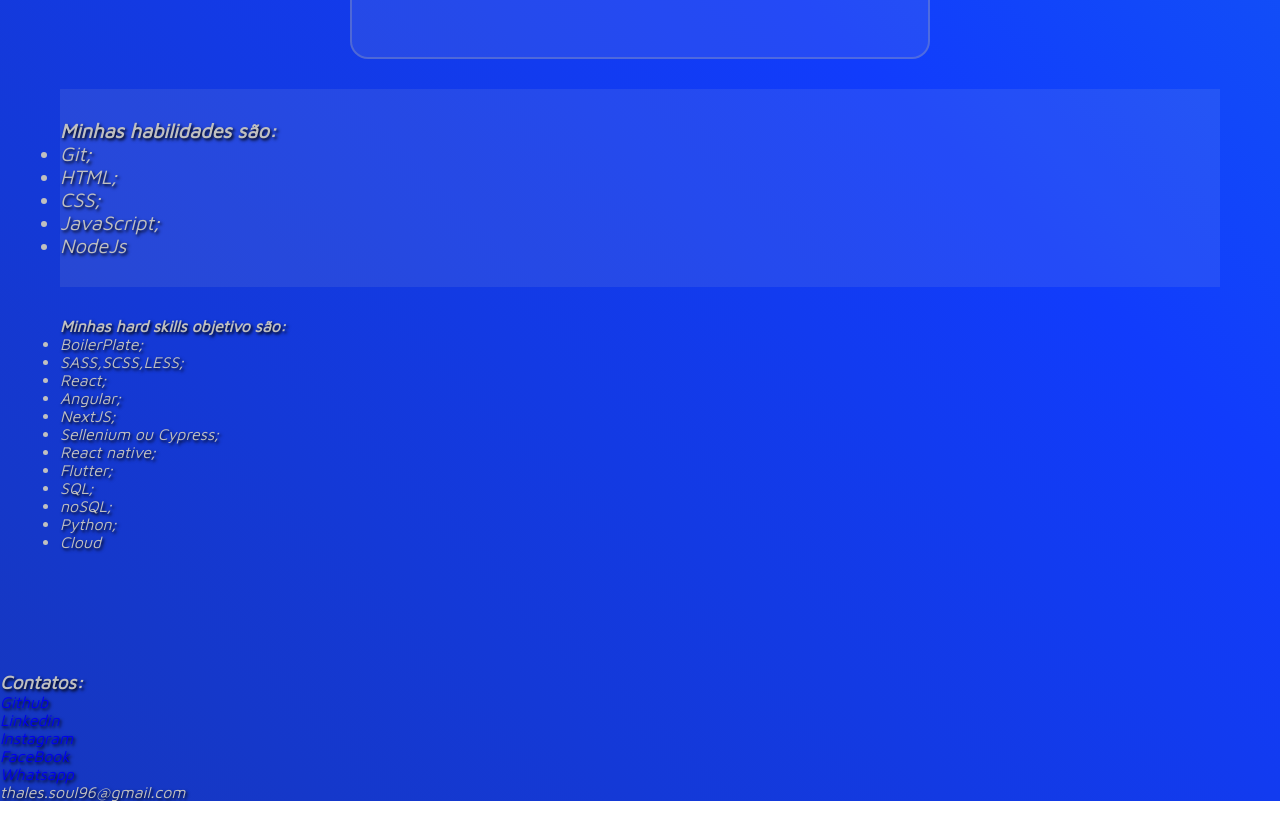
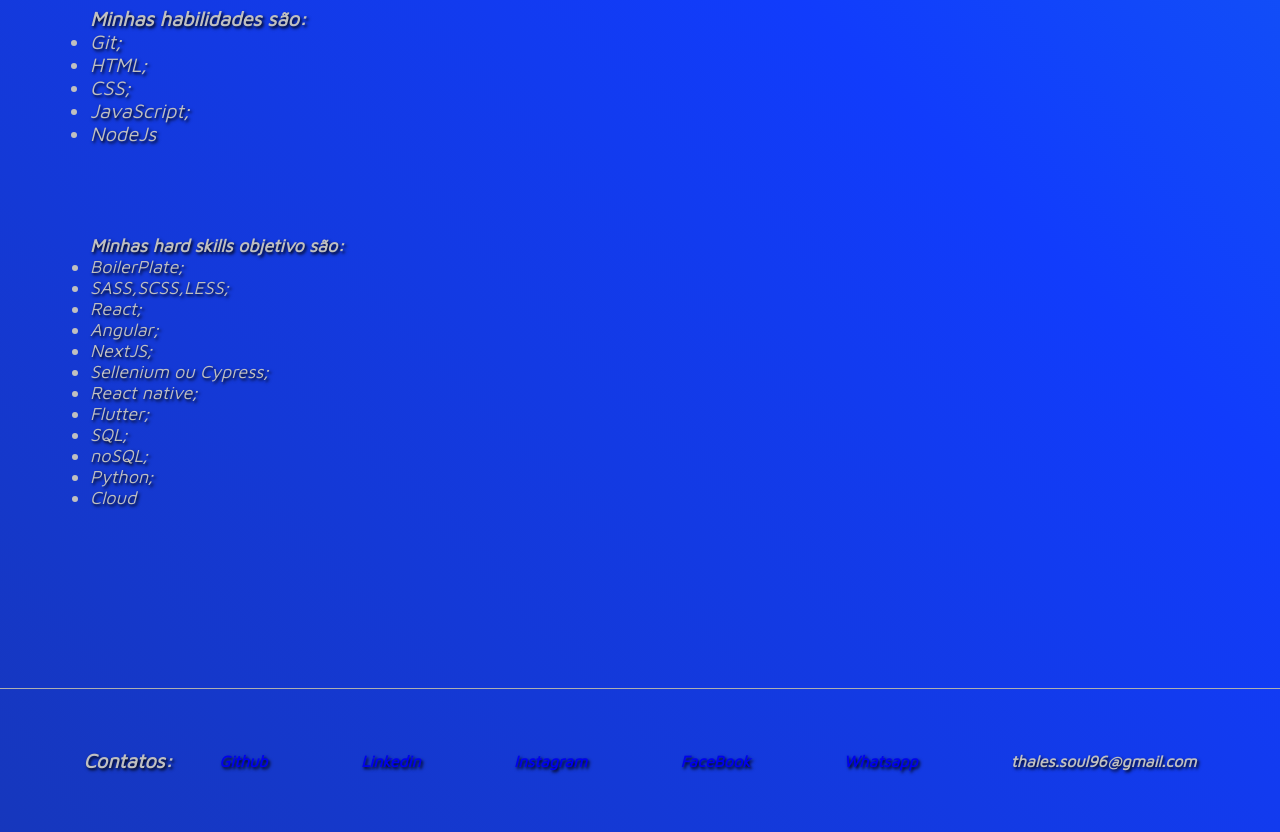
Before and after one commit to ThalesJC/Portfolio, a plain HTML site: page index.html in a window 1280 px wide. Shown: the part 1025-1857 px from the top of the page. Before the commit the page ends 1826 px from the top, so only its background shows below. Drawn offline with Linux system fonts and the light colour scheme.

Commit message:
[ajustes]background e rodape

```diff
--- a/index.html
+++ b/index.html
@@ -55,7 +55,7 @@
                 </ul>
             </div>
 
-            <ul class="listas-objetivos" id="objetivos"><strong>Minhas hard skills objetivo são:</strong>
+            <ul id="objetivos"><strong>Minhas hard skills objetivo são:</strong>
                 <li>BoilerPlate;</li>
                 <li>SASS,SCSS,LESS;</li>
                 <li>React;</li>
--- a/style.css
+++ b/style.css
@@ -76,7 +76,8 @@ background-color: rgba(0, 0, 0, 0.2);
  /* estilo e orientaçao do conteudo central */
  #conteudo-secundario{
      padding: 60px;
-     width: 50%;
+     width: 900px;
+     height: 320px;
      text-align: center;
      border: 2px solid rgb(175, 175, 175, 0.3);
      border-radius: 18px;
@@ -88,19 +89,34 @@ background-color: rgba(0, 0, 0, 0.2);
  }
 
  #habilidades {
+     font-size: 20px;
+     padding: 30px ;
+     margin: 30px 0 30px 0;
+ }
 
-     font-size: 20px;
-    padding-top: 30px ;
-    padding-bottom:30px;
-    margin: 30px 0 30px 0;
-     background-color: rgba(200, 200, 200, 0.1);
+ #objetivos {
+     font-size: 18px;
+     padding: 30px;
+     margin: 30px 0 30px 0;
  }
 
 /* estilo do rodape */
  .rodape{
-    font-family: 'Maven Pro', sans-serif;
-    color: silver;
+     display: flex;
+     flex-direction: row;
+     justify-content: space-around;
+     align-items: center;
+     font-family: 'Maven Pro', sans-serif;
+     color: silver;
      text-shadow: 0.1em 0.1em 0.2em rgb(0, 0, 0);
+     border-top: 0.5px solid rgb(175,175,175);
+     padding: 60px;
+     font-weight: 600;
+
+ }
+
+ #contatos {
+     font-size: 20px;
  }
 
  @keyframes colors{
```
